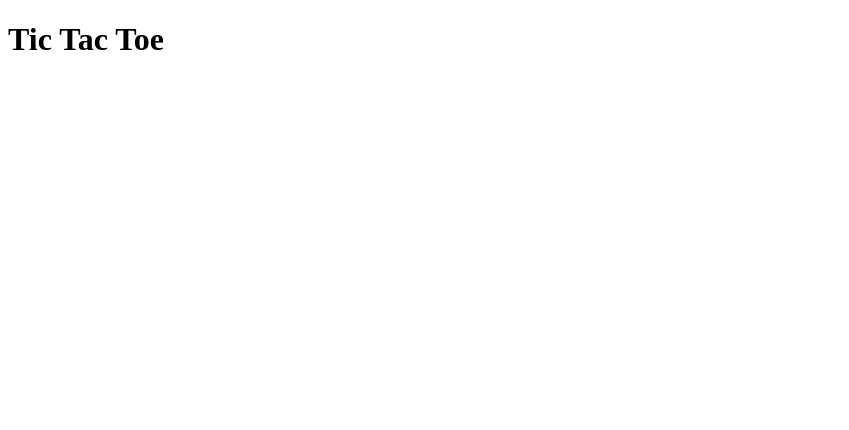
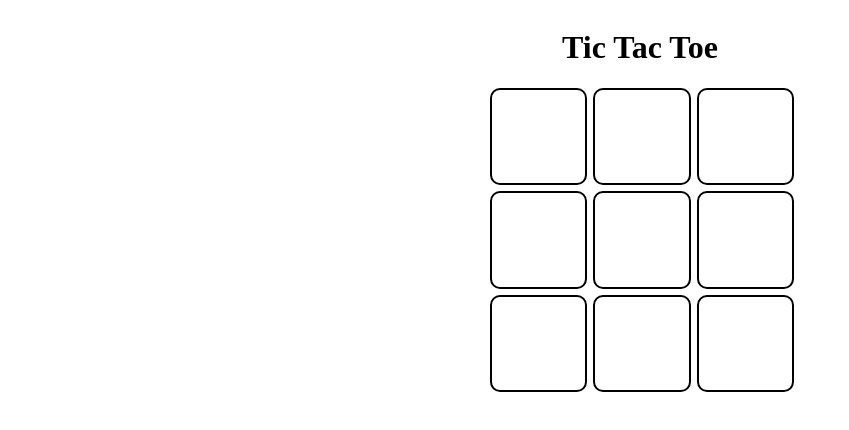
Before and after one commit to jackwaterloo/odin-tic-tac-toe, a plain HTML site: page index.html in a window 1280 px wide. Shown: the whole page, without its empty margins (0-849 px from the left). Drawn offline with Linux system fonts and the light colour scheme.

Commit message:
exported isGameOver. Created tictactoe visual board outline

```diff
--- a/index.html
+++ b/index.html
@@ -9,7 +9,17 @@
 <body>
     <div>
         <h1>Tic Tac Toe</h1>
-        <div class="gameBoard"></div>
+        <div class="gameBoard">
+            <div class="boardSquare"></div>
+            <div class="boardSquare"></div>
+            <div class="boardSquare"></div>
+            <div class="boardSquare"></div>
+            <div class="boardSquare"></div>
+            <div class="boardSquare"></div>
+            <div class="boardSquare"></div>
+            <div class="boardSquare"></div>
+            <div class="boardSquare"></div>
+        </div>
     </div>
 
 
--- a/script.js
+++ b/script.js
@@ -180,7 +180,8 @@ const GameController = (function () {
     playRound,
     checkWinner,
     getCurrentPlayer,
-    resetGame
+    resetGame,
+    isGameOver
   };
 })();
 
--- a/style.css
+++ b/style.css
@@ -1,6 +1,23 @@
-body:first-child {
+body > div:first-child {
     display: flex;
     flex-direction: column;
     justify-content: center;
     align-items: center;
 }
+
+.gameBoard {
+    --width: min(66vw,300px);
+    width: var(--width);
+    height: var(--width);
+    display: grid;
+    grid-template-columns: repeat(3,1fr);
+    grid-template-rows: repeat(3,1fr);
+    gap: 10px;
+}
+
+.boardSquare {
+    border: 2px solid black;
+    width: 100%;
+    height: 100%;
+    border-radius: 10px;
+}
```
